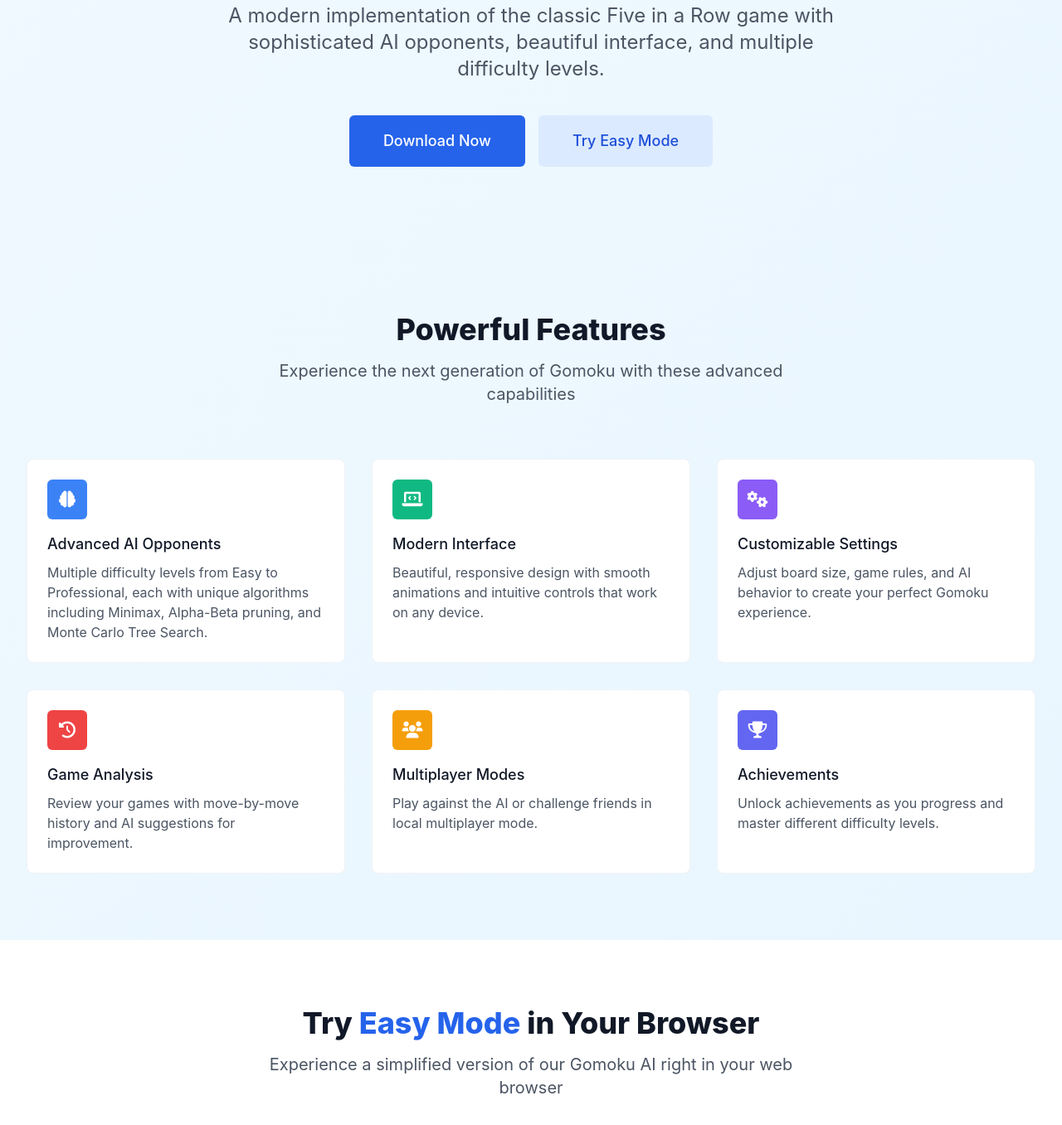
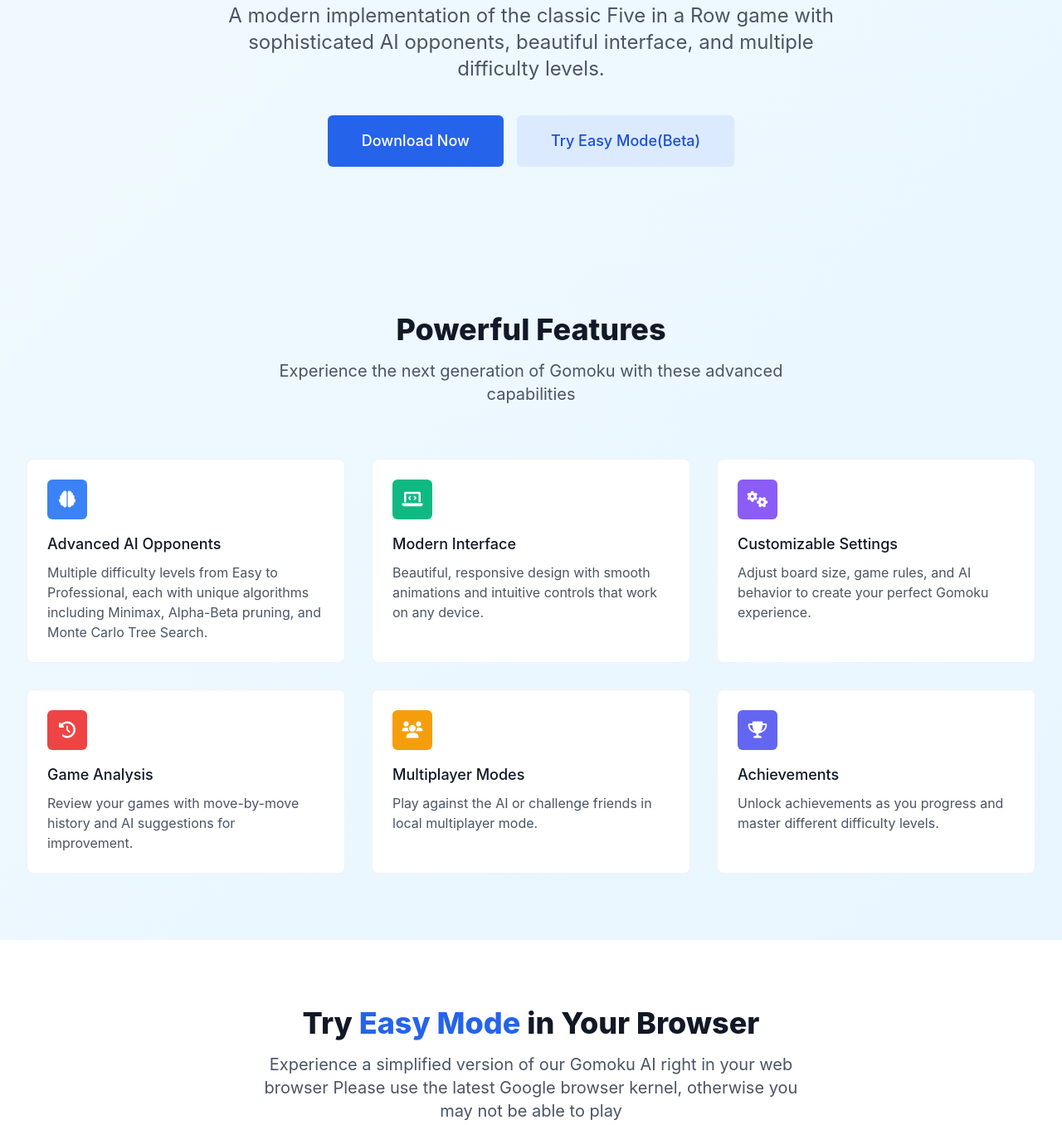
Before and after one commit to my-txz/my-txz.github.io, a plain HTML site: page index.html in a window 1280 px wide. Shown: the part 241-1597 px from the top of the page at 83% size. Drawn offline with nearby package versions, Linux system fonts and the light colour scheme.

Commit message:
Update index.html

```diff
--- a/index.html
+++ b/index.html
@@ -198,7 +198,7 @@
                     Download Now
                 </a>
                 <a href="#demo" class="px-8 py-3 border border-transparent text-base font-medium rounded-md text-blue-700 bg-blue-100 hover:bg-blue-200 md:py-4 md:text-lg md:px-10 transition duration-150 ease-in-out">
-                    Try Easy Mode
+                    Try Easy Mode(Beta)
                 </a>
             </div>
         </div>
@@ -292,6 +292,7 @@
             </h2>
             <p class="mt-4 max-w-2xl text-xl text-gray-600 mx-auto">
                 Experience a simplified version of our Gomoku AI right in your web browser
+                Please use the latest Google browser kernel, otherwise you may not be able to play
             </p>
         </div>
 
```
